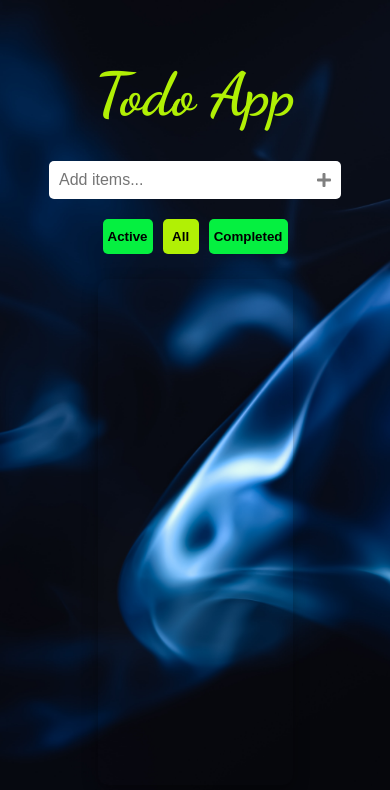
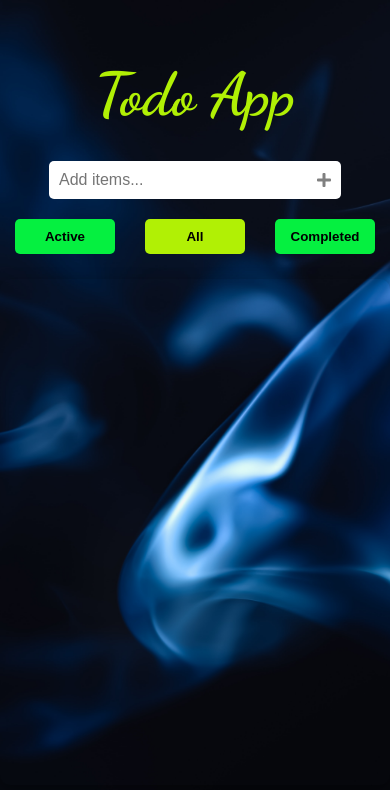
Before and after one commit to RincyPradeep/todo-app, a React (Create React App) app: page / in a window 390 px wide. Shown: the top 790 px of the page. Built offline with nearby package versions, Linux system fonts and the light colour scheme; a web font is replaced by a local one.

Commit message:
responsive

```diff
--- a/src/components/TodoList/TodoList.css
+++ b/src/components/TodoList/TodoList.css
@@ -71,6 +71,9 @@
   .list-buttons .button{
     width:100px;
   }
+  .items-container{
+    width:100%;
+}
   .items{
     width:100%;
   }
```
